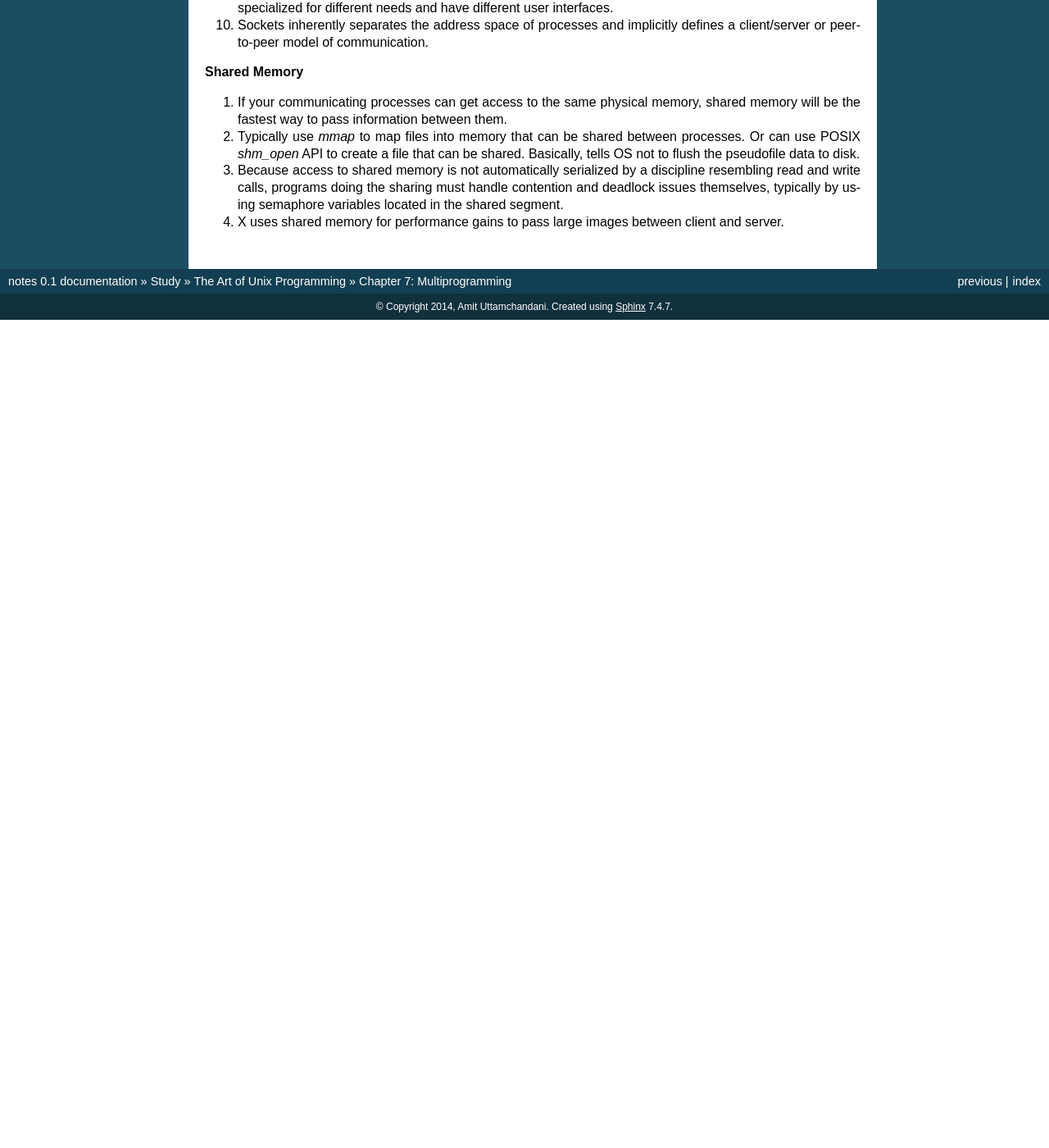
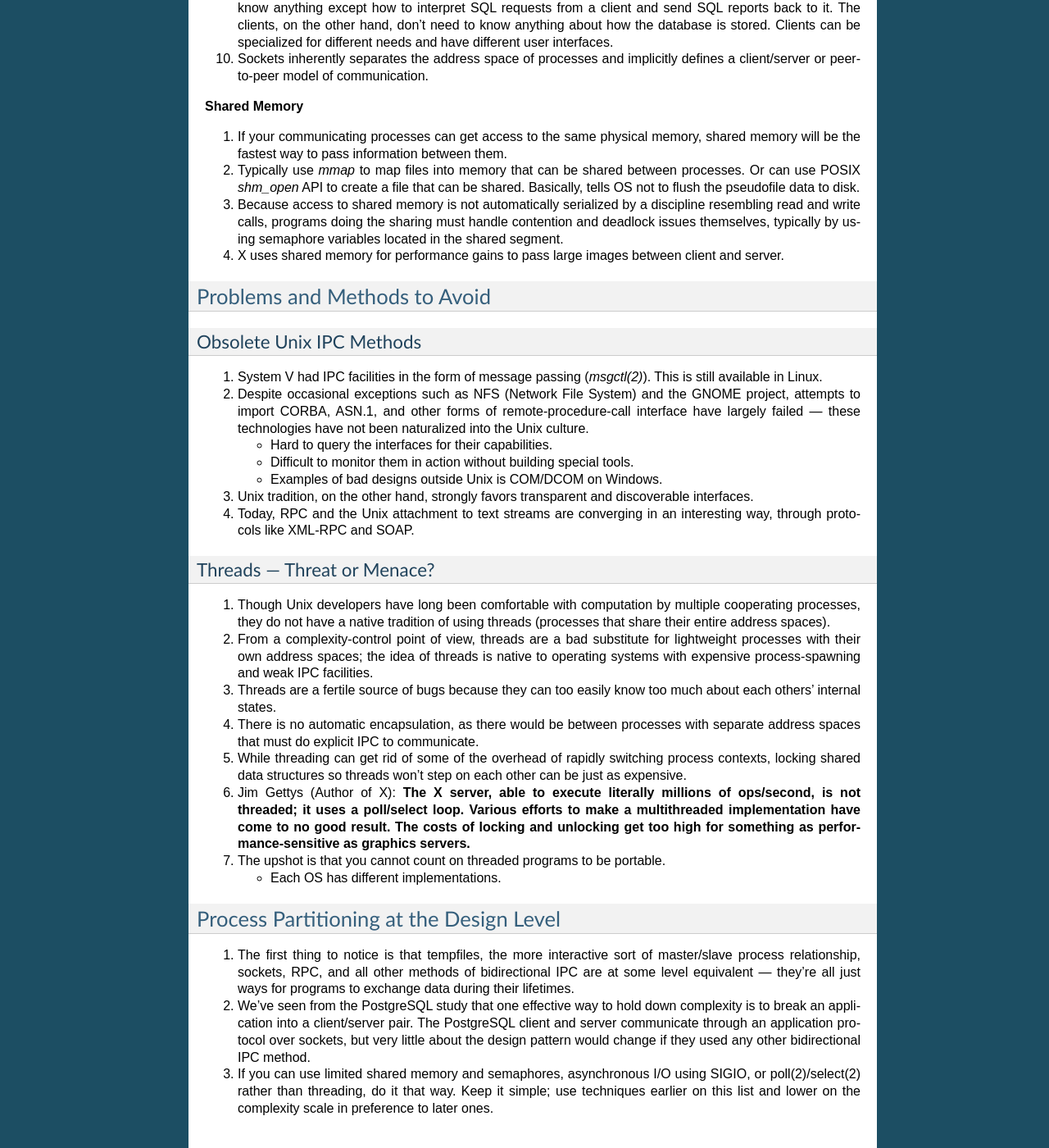
Before and after one commit to amituttam/notes, a Sphinx documentation site: the page built from docs/study/taoup/taoup-ch7-multiprogramming.rst, in a window 1280 px wide and 1400 px high, scrolled down 3225 px. Shown: the whole window at 82% size. Built offline with Sphinx 7.4.7, drawn with Linux system fonts in a browser that asks for light colours; before the commit the page ends 3615 px from its top, so only the background shows below that; some of the changed text lies outside the part shown.

Commit message:
taoup: Complete CH 7

```diff
--- a/docs/study/taoup/taoup-ch7-multiprogramming.rst
+++ b/docs/study/taoup/taoup-ch7-multiprogramming.rst
@@ -268,3 +268,82 @@
 
 #. X uses shared memory for performance gains to pass large images
    between client and server.
+
+Problems and Methods to Avoid
+-----------------------------
+
+Obsolete Unix IPC Methods
+^^^^^^^^^^^^^^^^^^^^^^^^^
+
+#. System V had IPC facilities in the form of message passing
+   (*msgctl(2)*). This is still available in Linux.
+
+#. Despite occasional exceptions such as NFS (Network File System) and
+   the GNOME project, attempts to import CORBA, ASN.1, and other forms
+   of remote-procedure-call interface have largely failed — these
+   technologies have not been naturalized into the Unix culture.
+
+   * Hard to query the interfaces for their capabilities.
+
+   * Difficult to monitor them in action without building special tools.
+
+   * Examples of bad designs outside Unix is COM/DCOM on Windows.
+
+#. Unix tradition, on the other hand, strongly favors transparent and
+   discoverable interfaces.
+
+#. Today, RPC and the Unix attachment to text streams are converging in
+   an interesting way, through protocols like XML-RPC and SOAP.
+
+Threads — Threat or Menace?
+^^^^^^^^^^^^^^^^^^^^^^^^^^^
+
+#. Though Unix developers have long been comfortable with computation by
+   multiple cooperating processes, they do not have a native tradition
+   of using threads (processes that share their entire address spaces).
+
+#. From a complexity-control point of view, threads are a bad substitute
+   for lightweight processes with their own address spaces; the idea of
+   threads is native to operating systems with expensive
+   process-spawning and weak IPC facilities.
+
+#. Threads are a fertile source of bugs because they can too easily know
+   too much about each others' internal states.
+
+#. There is no automatic encapsulation, as there would be between
+   processes with separate address spaces that must do explicit IPC to
+   communicate.
+
+#. While threading can get rid of some of the overhead of rapidly
+   switching process contexts, locking shared data structures so threads
+   won't step on each other can be just as expensive.
+
+#. Jim Gettys (Author of X): **The X server, able to execute literally
+   millions of ops/second, is not threaded; it uses a poll/select loop.
+   Various efforts to make a multithreaded implementation have come to
+   no good result. The costs of locking and unlocking get too high for
+   something as performance-sensitive as graphics servers.**
+
+#. The upshot is that you cannot count on threaded programs to be portable.
+
+   * Each OS has different implementations.
+
+Process Partitioning at the Design Level
+----------------------------------------
+
+#. The first thing to notice is that tempfiles, the more interactive
+   sort of master/slave process relationship, sockets, RPC, and all
+   other methods of bidirectional IPC are at some level equivalent —
+   they're all just ways for programs to exchange data during their
+   lifetimes.
+
+#. We've seen from the PostgreSQL study that one effective way to hold
+   down complexity is to break an application into a client/server pair.
+   The PostgreSQL client and server communicate through an application
+   protocol over sockets, but very little about the design pattern would
+   change if they used any other bidirectional IPC method.
+
+#. If you can use limited shared memory and semaphores, asynchronous
+   I/O using SIGIO, or poll(2)/select(2) rather than threading, do it
+   that way. Keep it simple; use techniques earlier on this list and
+   lower on the complexity scale in preference to later ones.
```
